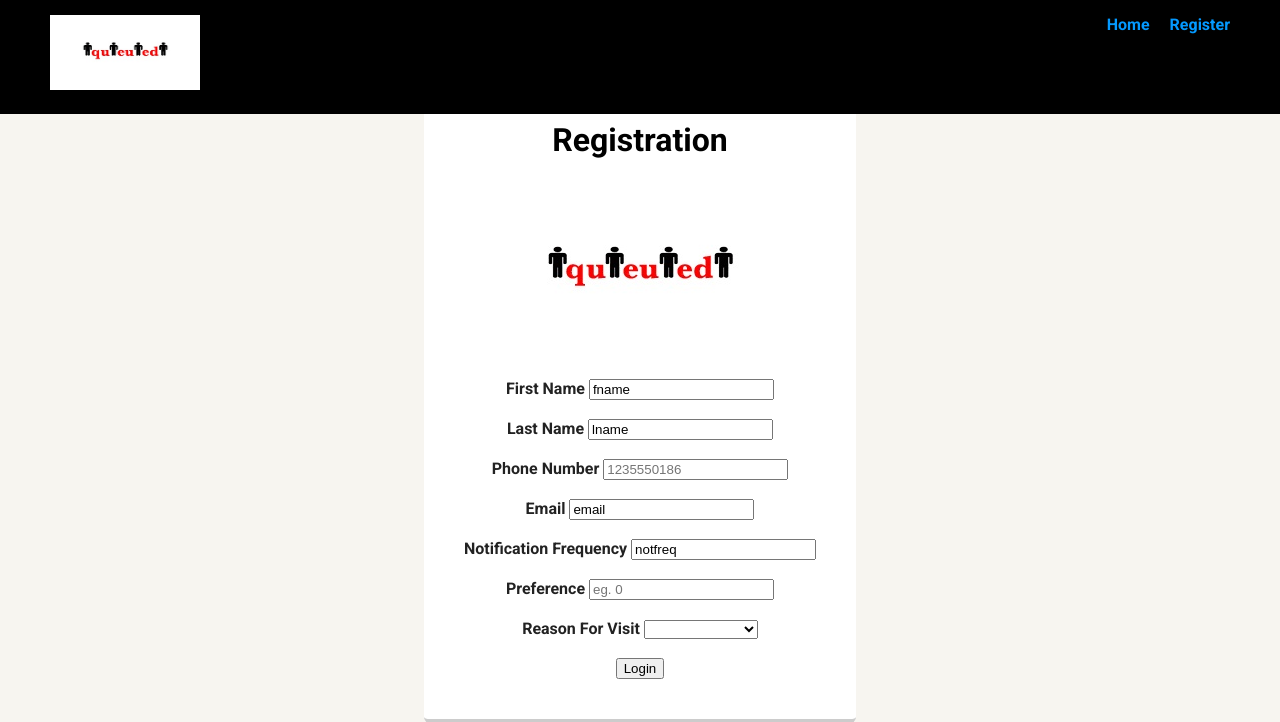
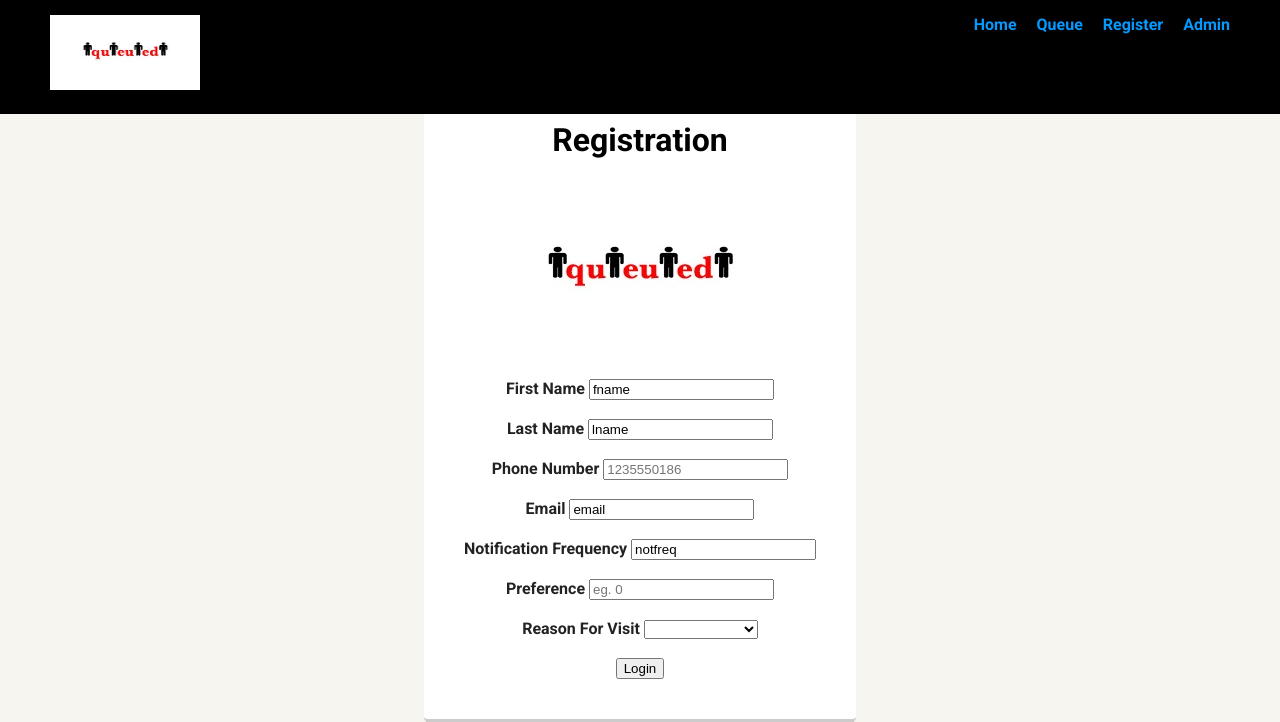
Before and after one commit to Khechoyan-Yuri/db-mgmt, a PHP site: the page made by HTML_CSS/register(JessieJohn).php in a window 1280 px wide. Shown: the top 722 px of the page. Run offline with PHP 8.4, Linux system fonts and the light colour scheme; some web fonts are replaced.

Commit message:
Key generation added.

```diff
--- a/HTML_CSS/register(JessieJohn).php
+++ b/HTML_CSS/register(JessieJohn).php
@@ -13,7 +13,9 @@
           <li class="name">
 		  <img src="Images/queued.jpg" alt="Queued Logo" width="150" height="75"></li>
 		  <li><a href="index.html">Home</a></li>
+          <li><a href="queue.html">Queue</a></li>
 		  <li><a href="register.html">Register</a></li>
+          <li><a href="admin-login.html">Admin</a></li>
         </ul>
     </div>
 
@@ -166,16 +168,51 @@
   </body>
   </html>
   <?php
+
 	if(isset($_POST["fname"]) && isset($_POST["lname"]) && isset($_POST["phonenumber"]) && isset($_POST["email"]) && isset($_POST["notfreq"]) && isset($_POST["preference"]) && isset($_POST["reason"])) {
-		$servername = "localhost";
-		$username = "root";
-		$password = "";
-		$dbname = "project_db";
+
 
 		try {
+			$servername = "localhost";
+			$username = "root";
+			$password = "";
+			$dbname = "project_db";
+
+			$conn1 = new mysqli($servername, $username, $password, $dbname);
+			$sql = "SELECT TicketID FROM customer";
+			$result = $conn1->query($sql);
+			$currentdate = date("Y/m/d");
+			$arr[] = null;
+			$numinqueue = 0;
+			while ($row = mysqli_fetch_array($result, MYSQLI_NUM)) {
+				 foreach ($row as $r)
+					{
+						$arr[] = "$r ";
+
+					}
+			}
+			$parts = null;
+
+			foreach ($arr as $r) {
+
+				$parts [] = explode("-", $r);
+
+			}
+			foreach ($parts as $r) {
+
+				if($r[0] != null && $currentdate == $r[0]){
+					$numinqueue = $r[1];
+				}
+				else {
+					$numinqueue = 0;
+				}
+			}
+
 			$conn = new PDO("mysql:host=$servername;dbname=$dbname", $username, $password);
 			$conn->setAttribute(PDO::ATTR_ERRMODE, PDO::ERRMODE_EXCEPTION);
-			$stmt = $conn->prepare("INSERT INTO customer(Fname, Lname, CellNum, Email, NotifyFreq, ReasonForVisit, TicketID, Preference) VALUES(?,?,?,?,?,?,?,?)");
+			$stmt = $conn->prepare("INSERT INTO customer(Fname, Lname, CellNum, Email, NotifyFreq, ReasonForVisit, TicketID, Preference)
+			VALUES(?,?,?,?,?,?,?,?)");
+
 			//Values to input
 			$fname = $_POST["fname"];
 			$lname= $_POST["lname"];
@@ -184,7 +221,7 @@
 			$notfreq= $_POST["notfreq"];
 			$preference= $_POST["preference"];
 			$reason = $_POST["reason"];
-			$ticketid = "1";
+			$ticketid = "$currentdate-$numinqueue";
 
 			$stmt->execute(array($fname, $lname, $phonenumber, $email, $notfreq, $reason, $ticketid, $preference));
 			echo "$fname $lname has been added<br>";
```
